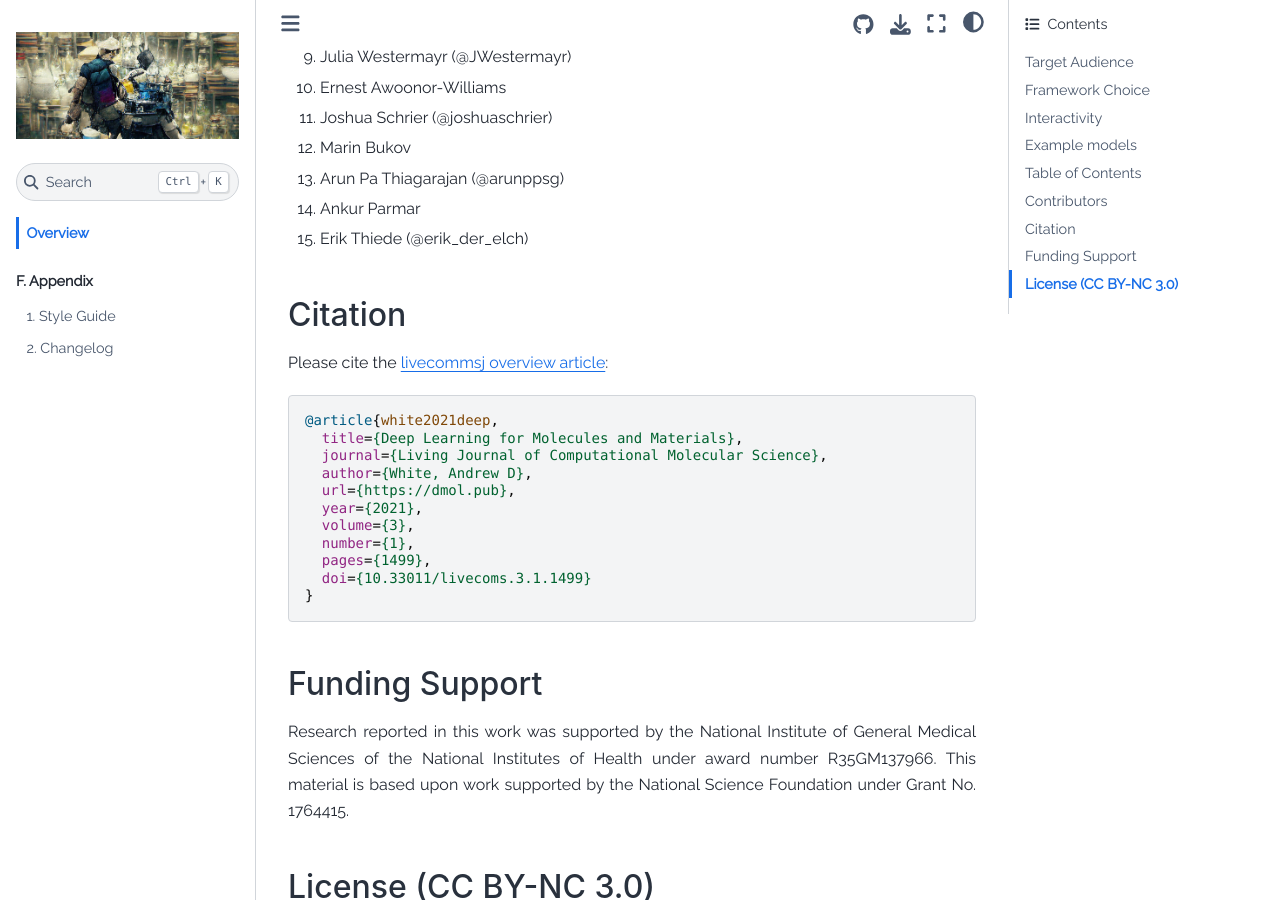
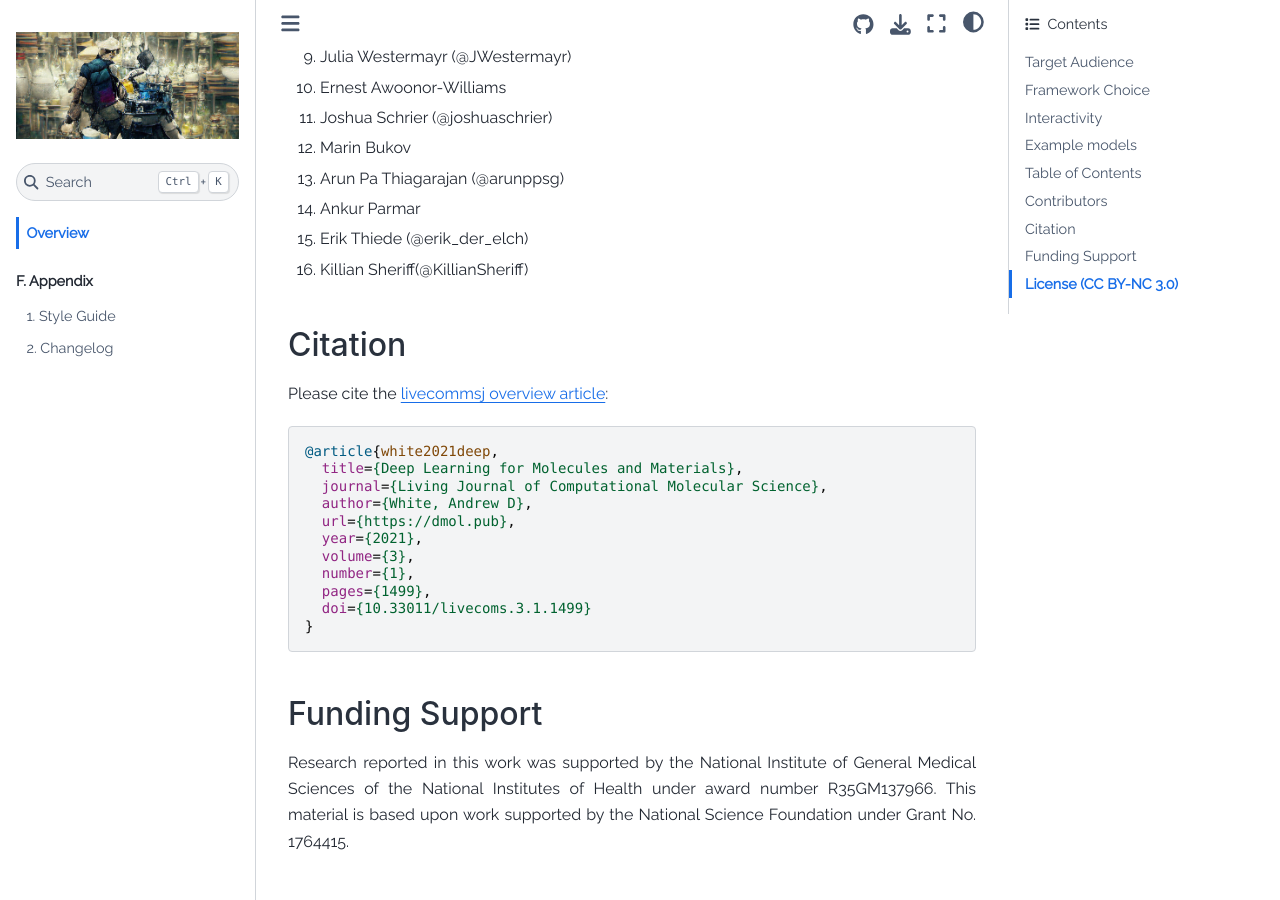
Before and after one commit to whitead/dmol-book, a Jupyter Book: the page built from index.md, in a window 1280 px wide and 900 px high, scrolled down 4338 px. Built offline with Jupyter Book 1.0.4 settings and Sphinx 7.4.7 and the Sphinx Book theme 1.1.4, drawn with Linux system fonts in a browser that asks for light colours; pages that are not in the unit, such as notebooks, are missing from menus.

Commit message:
Updated contributors

```diff
--- a/index.md
+++ b/index.md
@@ -91,6 +91,7 @@ Thank you to contributors for offering suggestions, identifying errors, and help
 13. Arun Pa Thiagarajan (@arunppsg)
 14. Ankur Parmar
 15. Erik Thiede (@erik_der_elch)
+16. Killian Sheriff(@KillianSheriff)
 
 ## Citation
 
```
